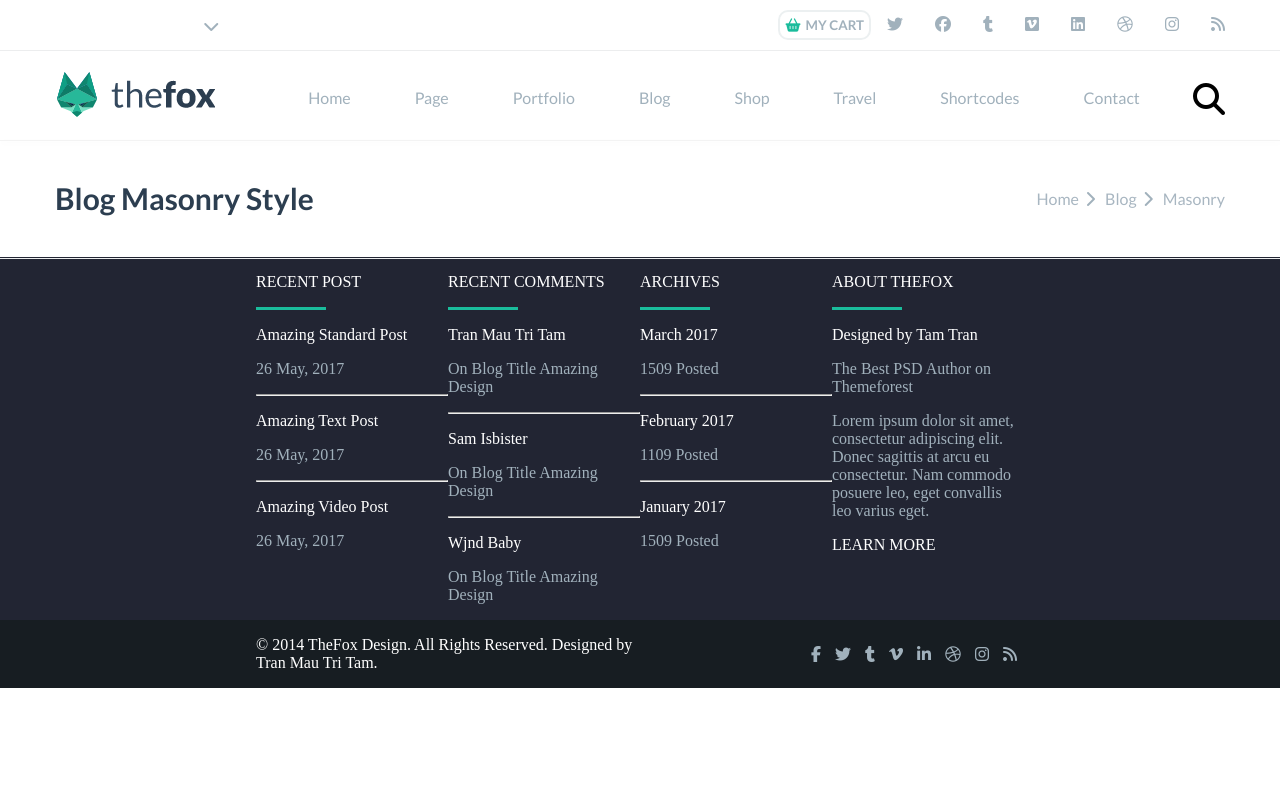
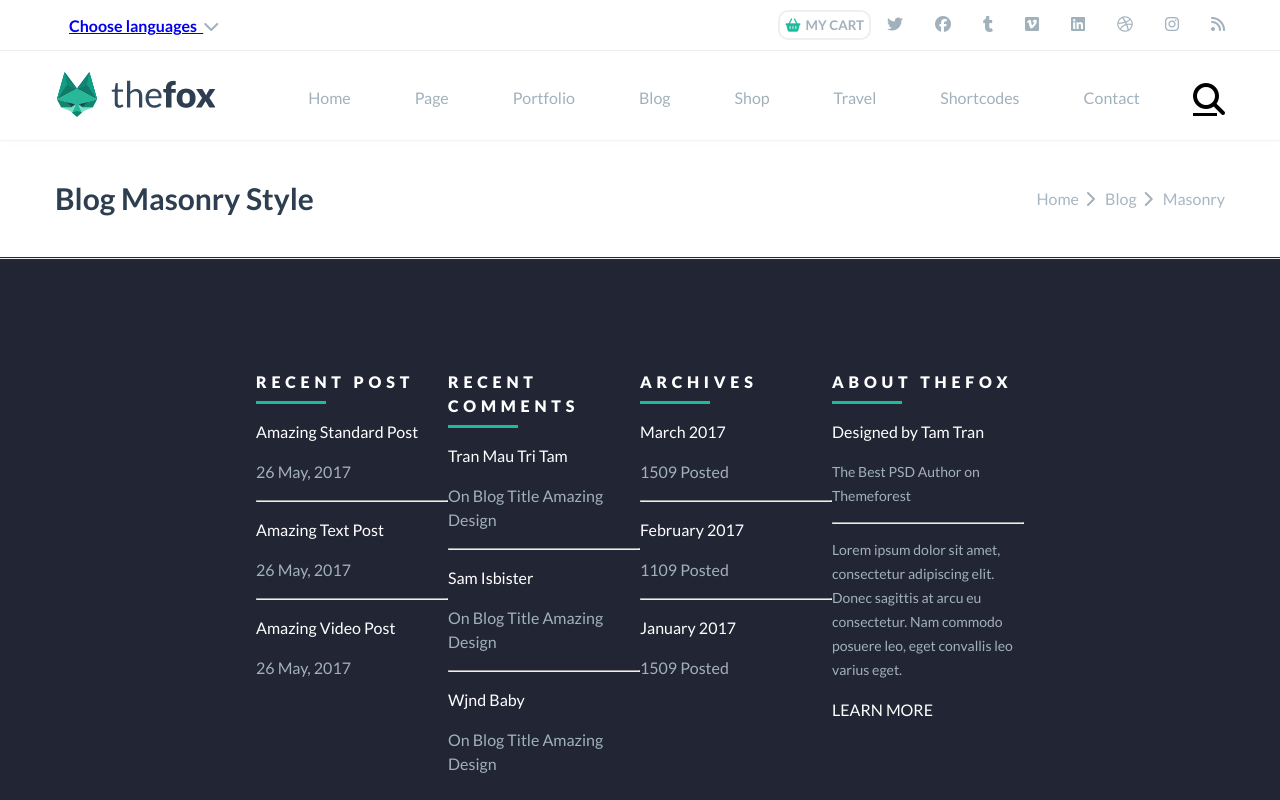
Before and after one commit to miluge/inte-responsive-groupe, a plain HTML site: page index.html in a window 1280 px wide. Shown: the top 800 px of the page. Drawn offline with Linux system fonts and the light colour scheme.

Commit message:
Footer : dernieres retouches
    - Ajoute les fontes
    - Precise leur taille si nescessaire
    - Precise les line height
    - Modifie le separateur du titre par un ::after
    - Ajoute un separateur manquant dans le dernier bloc
    - Indique les proportions des 2 blocs en utilisant flex
    - Ajoute le padding au bloc superieur

```diff
--- a/index.html
+++ b/index.html
@@ -80,8 +80,8 @@
         <footer class="flex--col container-width100">
             <div id="footer--up" class="footer--color-bg1  container-width60-center flex--row flex--justify-content-space-between">
                 <div class="footer-bloc-content">
-                    <p>RECENT POST</p>
-                    <hr class="footer--sep-title">
+                    <p id="footer--bloc-title" class="fonts-latoBlack16 fonts-letterSpacing300">RECENT POST</p>
+
                     <p><a href="#">Amazing Standard Post</a></p>
                     <p class="footer--color-txt-secondary">26 May, 2017</p>
                     <hr class="footer--sep">
@@ -93,8 +93,8 @@
                 </div>
 
                 <div class="footer-bloc-content">
-                    <p>RECENT COMMENTS</p>
-                    <hr class="footer--sep-title">
+                    <p id="footer--bloc-title" class="fonts-latoBlack16 fonts-letterSpacing300">RECENT COMMENTS</p>
+
                     <p><a href="#">Tran Mau Tri Tam</a></p>
                     <p class="footer--color-txt-secondary">On Blog Title Amazing Design</p>
                     <hr class="footer--sep">
@@ -106,8 +106,8 @@
                 </div>
 
                 <div class="footer-bloc-content">
-                    <p>ARCHIVES</p>
-                    <hr class="footer--sep-title">
+                    <p id="footer--bloc-title" class="fonts-latoBlack16 fonts-letterSpacing300">ARCHIVES</p>
+
                     <p><a href="#">March 2017</a></p>
                     <p class="footer--color-txt-secondary">1509 Posted</p>
                     <hr class="footer--sep">
@@ -119,17 +119,18 @@
                 </div>
 
                 <div class="footer-bloc-content">
-                    <p>ABOUT THEFOX</p>
-                    <hr class="footer--sep-title">
+                    <p id="footer--bloc-title" class="fonts-latoBlack16 fonts-letterSpacing300">ABOUT THEFOX</p>
+
                     <p><a href="#">Designed by Tam Tran</a></p>
-                    <p class="footer--color-txt-secondary">The Best PSD Author on Themeforest</p>
-                    <p class="footer--color-txt-secondary">Lorem ipsum dolor sit amet, consectetur adipiscing elit. Donec sagittis at arcu eu consectetur. Nam commodo posuere leo, eget convallis leo varius eget.</p>
+                    <p class="footer--color-txt-secondary fonts-lato14">The Best PSD Author on Themeforest</p>
+                    <hr class="footer--sep">
+                    <p class="footer--color-txt-secondary fonts-lato14">Lorem ipsum dolor sit amet, consectetur adipiscing elit. Donec sagittis at arcu eu consectetur. Nam commodo posuere leo, eget convallis leo varius eget.</p>
                     <p><a href="#">LEARN MORE</a></p>
                 </div>
             </div>
             <div id="footer--bottombar" class="footer--color-bg2 container-width100">
                 <div class="container-width60-center flex--row">
-                    <div class="flex--50prct"><p id="footer--bottombar--copyright">© 2014 TheFox Design. All Rights Reserved. Designed by <a href="#">Tran Mau Tri Tam</a>.</p></div>
+                    <div class="flex--50prct"><p id="footer--bottombar--copyright" class="fonts-lato15">© 2014 TheFox Design. All Rights Reserved. Designed by <a href="#">Tran Mau Tri Tam</a>.</p></div>
                     <div id="footer--bottombar--social-icons"  class="flex--row flex--50prct flex--align-items-center flex--justify-content-flex-end">
                         <a href="#"><span class="fa fa-facebook" aria-hidden="true"></span></a>
                         <a href="#"><span class="fa fa-twitter" aria-hidden="true"></span></a>
--- a/style.css
+++ b/style.css
@@ -238,6 +238,12 @@ main {
 .footer--color-sep {background-color: #46515C;}
 .footer--color-txt-secondary {color: #A1B1BC;}
 
+/* fontes */
+.fonts-lato15 {font-family: 'Lato', sans-serif; font-size: 0.9375rem;}
+.fonts-lato14 {font-family: 'Lato', sans-serif; font-size: 0.875rem;}
+.fonts-latoBlack16 {font-family: 'Lato', sans-serif; font-weight: 900; font-size: 1rem;}
+.fonts-letterSpacing300 {letter-spacing: 0.3rem;}
+
 /* containers  */
 .container-width60-center {min-width: 60%; padding-left: 20%; padding-right: 20%;}
 .container-width100 {min-width: 100%;}
@@ -254,15 +260,16 @@ main {
 .flex--50prct {flex: 0 50%;}
 
 /* ID's */
-#footer--bottombar {border-top: 1px #39444E;}
+#footer--up {flex: 0 87%; padding-top: 97px; padding-bottom:102px;}
+#footer--bottombar {flex: 0 17%; border-top: 1px #39444E;}
 #footer--bottombar--social-icons span {color: #A1B1BC; margin: 7px;}
 #footer--bottombar--social-icons span:hover {color: #FFFFFF;}
 
 /* divers */
-.footer--sep-title {border:0px; height: 3px; width: 70px;margin-left: 0px; background-color: #1ABC9C;}
-footer p {color: #FFFFFF;}
-a {text-decoration: none; color: #FFFFFF;}
-a:hover {color: #1ABC9C;}
+#footer--bloc-title::after {content: ""; display: block; height: 3px; width: 70px; margin-top: 7px; background-color: #1ABC9C;} /* separateur sous-titres */
+footer p {color: #FFFFFF; font-family: 'Lato', sans-serif; line-height: 1.5rem;}
+footer a {text-decoration: none; color: #FFFFFF;}
+footer a:hover {color: #1ABC9C;}
 
 /* ******** STF FOOTER FIN ******* */
 
```
